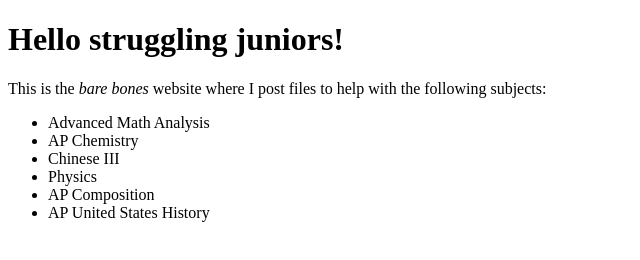
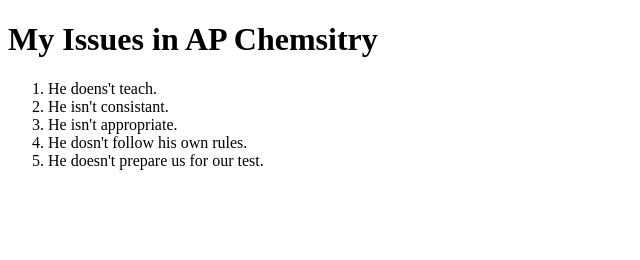
Before and after one commit to kk98inkheart/kk98inkheart.github.io, a plain HTML site: page index.html in a window 1280 px wide. Shown: the whole page, without its empty margins (0-640 px from the left). Drawn offline with Linux system fonts and the light colour scheme.

Commit message:
changed page purpose
this is for my meeting tomorrow

```diff
--- a/index.html
+++ b/index.html
@@ -1,18 +1,12 @@
 <!DOCTYPE html>
 <html>
 <body>
-<h1><strong>Hello struggling juniors!</strong></h1>
-<p> This is the <em>bare bones</em> website where I post files to help with
-the following subjects:<br>
-<ul>
-<li>Advanced Math Analysis </li>
-<li>AP Chemistry</li>
-<li>Chinese III</li>
-<li>Physics </li>
-<li>AP Composition </li>
-<li>AP United States History </li>
-</ul>
-
-</p>
-</body>
+<h1>My Issues in AP Chemsitry </h1>
+<ol>
+<li>He doens't teach. </li>
+<li>He isn't consistant. </li>
+<li>He isn't appropriate. </li>
+<li>He dosn't follow his own rules. </li>
+<li>He doesn't prepare us for our test. </li>
+</ol>
 </html>
```
